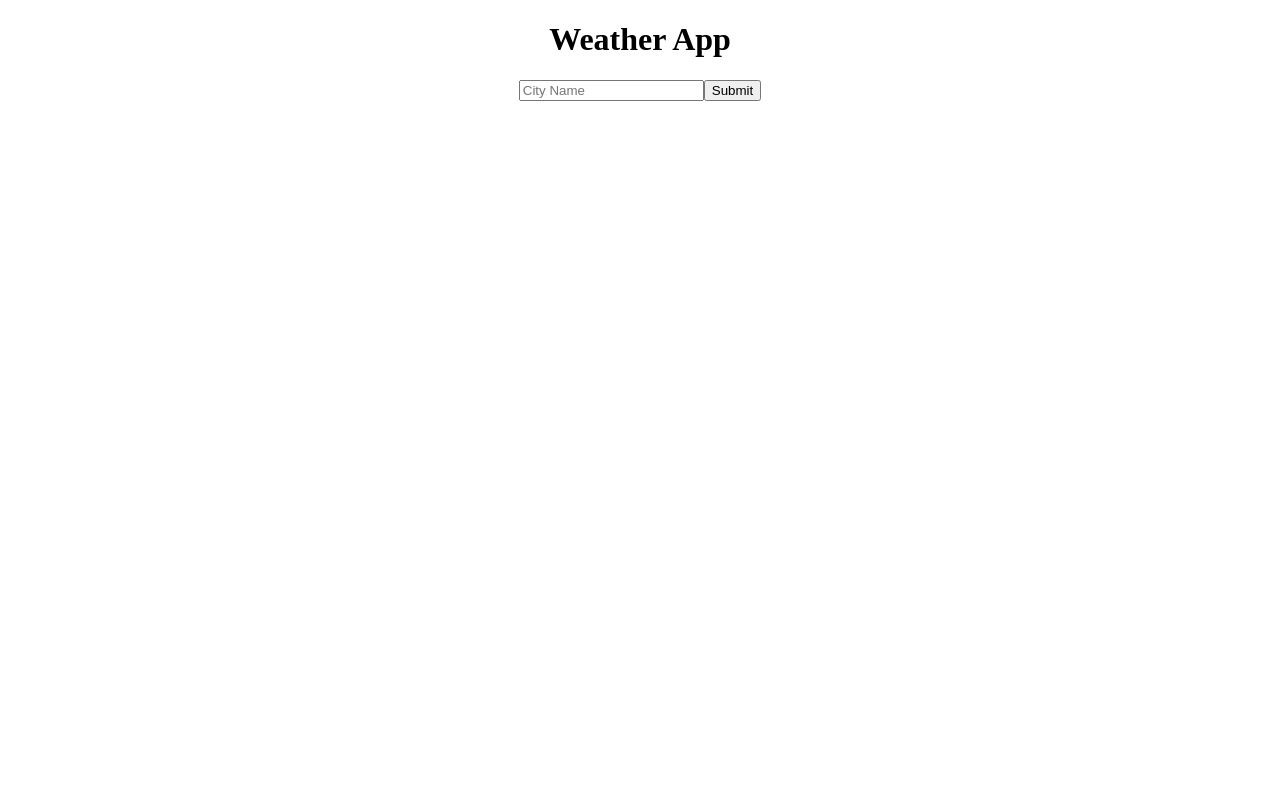
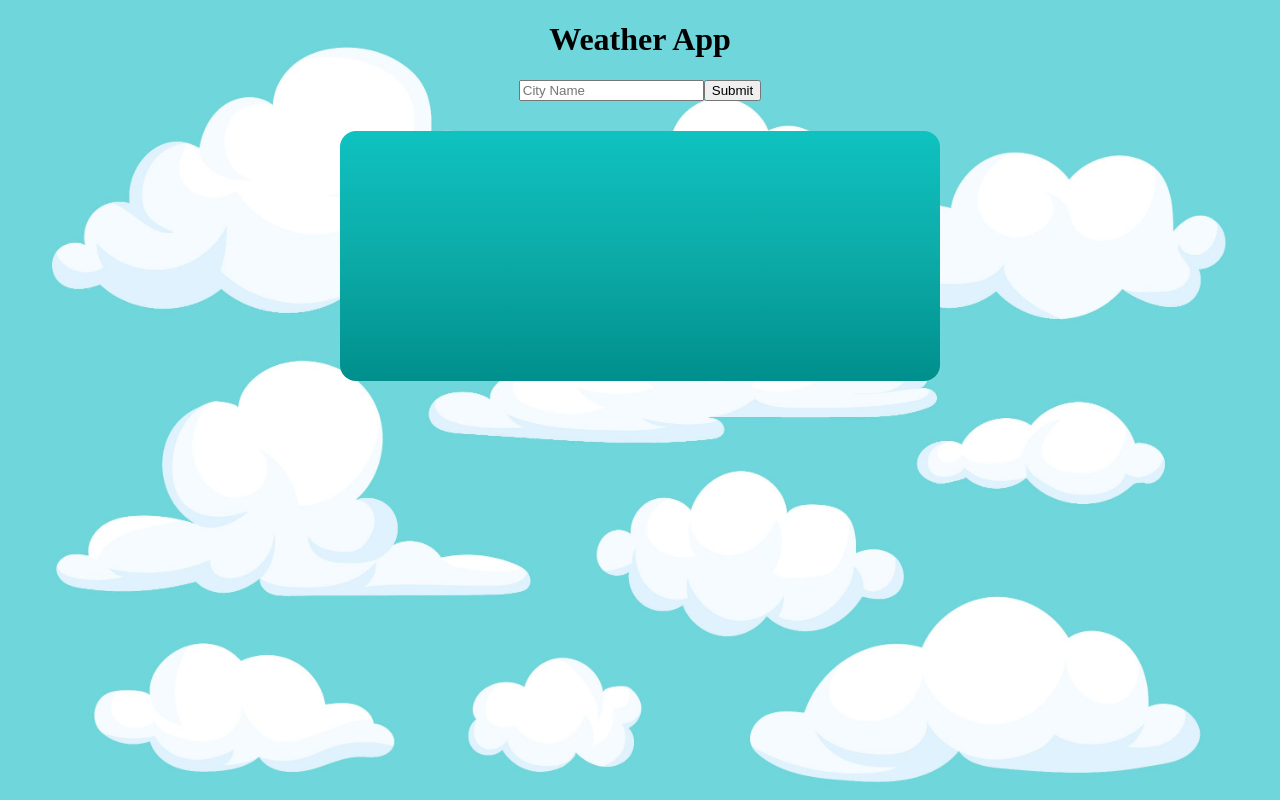
Before and after one commit to ibrahimgelmez/weather-app, a React (Create React App) app in the folder my-weather-app/: page / in a window 1280 px wide. Built offline with nearby package versions, Linux system fonts and the light colour scheme; no server answers.

Commit message:
a few ui trials

```diff
--- a/my-weather-app/src/Context.js
+++ b/my-weather-app/src/Context.js
@@ -2,7 +2,7 @@ import React,{useState,useEffect} from "react";
 
 export const Context = React.createContext(null)
 
-export default function ContextProvider({children}){
+function ContextProvider({children}){
   const [city,setCity] = useState({cityName:""})
   const [location,setLocation] = useState({name:"",lat:"",lon:""})
   const [weatherData,setWeatherData] = useState("")
@@ -48,3 +48,4 @@ export default function ContextProvider({children}){
     </Context.Provider>
   )
 }
+export default React.memo(ContextProvider)
--- a/my-weather-app/src/components/WeatherDisplayCart.js
+++ b/my-weather-app/src/components/WeatherDisplayCart.js
@@ -1,19 +1,25 @@
 import React,{useContext,useState} from "react"
 import { Context } from "../Context"
 
-export default function WeatherDisplayCart(){
+function WeatherDisplayCart(){
   const {city,weatherData,location,iconUrl} = useContext(Context)
 
   const [hour,setHour] = useState(new Date().toLocaleTimeString([], {hour: '2-digit', minute:'2-digit'}))
-  const condition = weatherData && weatherData.cod !== '400' ? <h1>{(weatherData.main.temp - 273.15).toFixed(2)} °C</h1>:<h2>Hello</h2>
+  const condition = weatherData && weatherData.cod !== '400' ? <h1 className="weather--temp">{(weatherData.main.temp - 273.15).toFixed(2)} °C</h1>:<h2>Hello</h2>
   return(
     <>
       <div className="display-cart">
-          { location.name &&  <h2>{location.name}</h2>}
-          { location.name && <p>{hour}</p>}
+        <div className="city-time-data">
+          { location.name &&  <p className="city">{location.name}</p>}
+          { location.name && <p className="time">{hour}</p>}
+        </div>
+        <div className="temp-icon-data">
           { location.name && condition}
-          {location.name && <img src={`http://openweathermap.org/img/wn/${iconUrl}.png`}></img>}
+          {location.name && <img className="weather--icon" src={`http://openweathermap.org/img/wn/${iconUrl}@2x.png`}></img>}
+        </div>
       </div>
     </>
   )
 }
+
+export default React.memo(WeatherDisplayCart)
--- a/my-weather-app/src/components/WeatherScreen.js
+++ b/my-weather-app/src/components/WeatherScreen.js
@@ -1,7 +1,7 @@
 import React,{useContext,useState} from "react";
 import { Context } from "../Context";
 
-export default function WeatherScreen(){
+ function WeatherScreen(){
   const {city,setCity,weatherData,ready,setReady,toggleReady,location} = useContext(Context)
 
 
@@ -32,3 +32,4 @@ export default function WeatherScreen(){
 
   )
 }
+export default React.memo(WeatherScreen)
--- a/my-weather-app/src/index.css
+++ b/my-weather-app/src/index.css
@@ -1,4 +1,60 @@
 body{
   text-align: center;
   margin: 0;
+  display: flex;
+  align-items: center;
+  justify-content: center;
+  background-color: aliceblue;
+  background-image: url(../src/imgs/clouds.jpg);
+  background-size: 100%;
 }
+.display-cart{
+  display: flex;
+  flex-direction: column;
+  background-image: linear-gradient(to bottom, #0FC2C0, #0CABA8, #008F8C);
+  margin: 0;
+  margin-top: 30px;
+  border: none;
+  border-radius: 16px;
+  width: 600px;
+  height: 250px;
+  align-items: center;
+}
+.city-time-data{
+  display: flex;
+  flex-direction: column;
+  margin-top: 30px;
+  padding-right: 360px;
+  color: aliceblue;
+
+}
+.city{
+  margin: 0;
+  font-size: 30px;
+  font-weight: 500;
+  letter-spacing: 4px;
+
+}
+.time{
+  margin: 0;
+  font-size: 16px;
+}
+.temp-icon-data{
+  display: flex;
+  align-items: center;
+  font-size: 22px;
+  padding-left: 40px;
+  color: aliceblue;
+
+}
+.weather-temp{
+  padding-left: 270px;
+  font-size: 100px;
+}
+.weather--icon{
+  width: 120px;
+  height: 120px;
+  padding-left: 30px;
+
+
+}
```
Also changed, not shown: my-weather-app/src/imgs/clouds.jpg (added).
